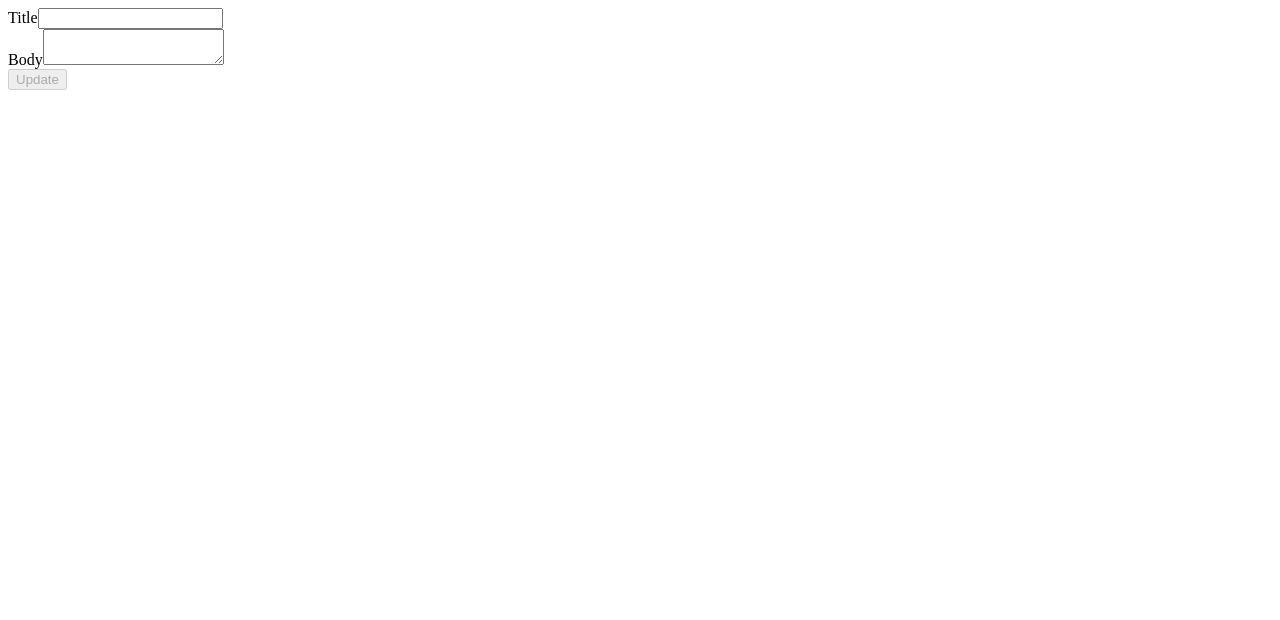
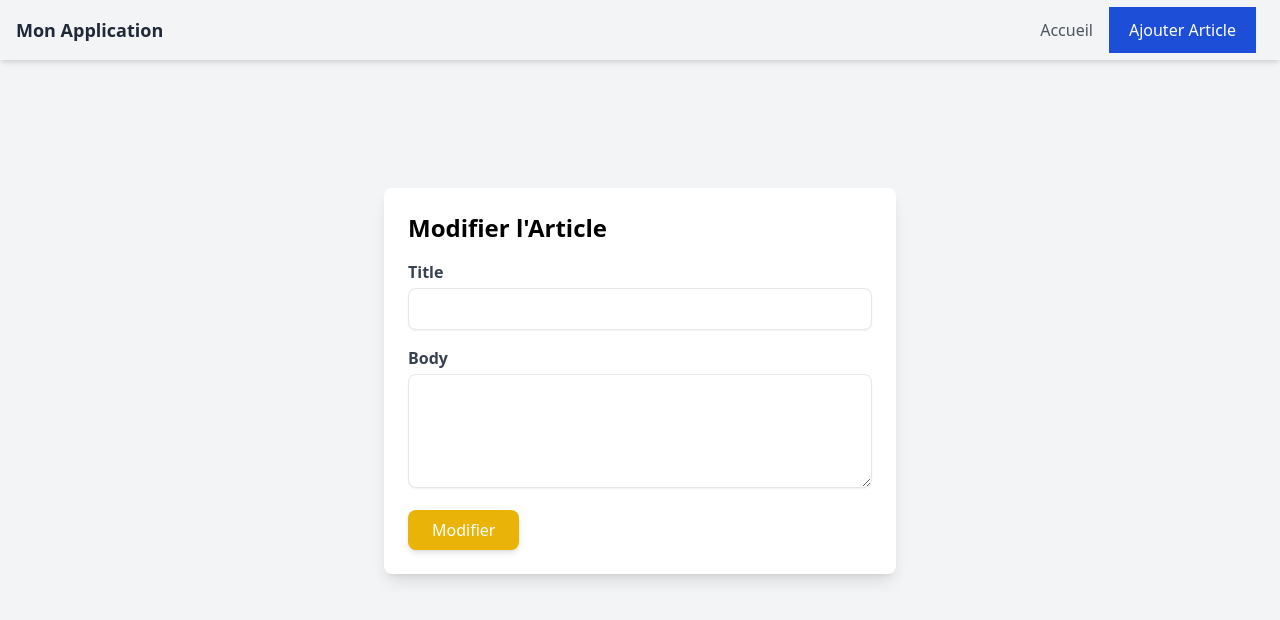
Before and after one commit to Souley97/gestion_article, an Angular app: page /edit/1 in a window 1280 px wide. Shown: the top 620 px of the page. Built offline with nearby package versions, Linux system fonts and the light colour scheme; no server answers.

Commit message:
style :styliser inteface  de l'utilisateur

```diff
--- a/package.json
+++ b/package.json
@@ -19,6 +19,7 @@
     "@angular/platform-browser-dynamic": "^17.3.0",
     "@angular/router": "^17.3.0",
     "rxjs": "~7.8.0",
+    "tailwindcss": "^3.4.7",
     "tslib": "^2.3.0",
     "zone.js": "~0.14.3"
   },
@@ -33,6 +34,7 @@
     "karma-coverage": "~2.2.0",
     "karma-jasmine": "~5.1.0",
     "karma-jasmine-html-reporter": "~2.1.0",
+    "postcss": "^8.4.40",
     "typescript": "~5.4.2"
   }
 }
--- a/src/app/app.component.html
+++ b/src/app/app.component.html
@@ -1 +1,11 @@
+
+<nav class="bg-light shadow-md p-4">
+  <div class="container mx-auto flex justify-between items-center">
+    <a routerLink="/" class="text-lg font-bold text-gray-800">Mon Application</a>
+    <div>
+      <a routerLink="/" class="text-gray-600 hover:text-gray-900 mx-2">Accueil</a>
+      <a routerLink="/create" class="text-white bg-blue-700 px-5 py-3 roundel-xl hover:text-gray-900 mx-2">Ajouter Article</a>
+    </div>
+  </div>
+</nav>
 <router-outlet></router-outlet>
--- a/src/app/app.component.ts
+++ b/src/app/app.component.ts
@@ -1,10 +1,10 @@
 import { Component } from '@angular/core';
-import { RouterOutlet } from '@angular/router';
+import { RouterLink, RouterOutlet } from '@angular/router';
 
 @Component({
   selector: 'app-root',
   standalone: true,
-  imports: [RouterOutlet],
+  imports: [RouterOutlet, RouterLink],
   templateUrl: './app.component.html',
   styleUrl: './app.component.css'
 })
--- a/src/app/articles/create/create.component.html
+++ b/src/app/articles/create/create.component.html
@@ -1,19 +1,21 @@
-<form [formGroup]="articleForm" (ngSubmit)="onSubmit()">
-    <div>
-      <label for="title">Title</label>
-      <input id="title" formControlName="title" />
-      <div *ngIf="articleForm.get('title')?.invalid && articleForm.get('title')?.touched">
+<form [formGroup]="articleForm" (ngSubmit)="onSubmit()" class="p-4 max-w-lg mt-32 mx-auto bg-white rounded-lg shadow-md">
+    <div class="mb-4">
+      <label for="title" class="block text-gray-700 text-sm font-bold mb-2">Title</label>
+      <input id="title" formControlName="title" type="text" class="border border-gray-300 rounded-lg py-2 px-3 w-full focus:outline-none focus:ring-2 focus:ring-blue-500" />
+      <div *ngIf="articleForm.get('title')?.invalid && articleForm.get('title')?.touched" class="text-red-500 text-xs mt-1">
         Title is required
       </div>
     </div>
 
-    <div>
-      <label for="body">Body</label>
-      <textarea id="body" formControlName="body"></textarea>
-      <div *ngIf="articleForm.get('body')?.invalid && articleForm.get('body')?.touched">
+    <div class="mb-4">
+      <label for="body" class="block text-gray-700 text-sm font-bold mb-2">Body</label>
+      <textarea id="body" formControlName="body" class="border border-gray-300 rounded-lg py-2 px-3 w-full h-32 resize-none focus:outline-none focus:ring-2 focus:ring-blue-500"></textarea>
+      <div *ngIf="articleForm.get('body')?.invalid && articleForm.get('body')?.touched" class="text-red-500 text-xs mt-1">
         Body is required
       </div>
     </div>
 
-    <button type="submit" [disabled]="articleForm.invalid">Submit</button>
+    <button type="submit" [disabled]="articleForm.invalid" class="bg-blue-500 text-white px-4 py-2 rounded-lg hover:bg-blue-600 disabled:opacity-50">
+      Submit
+    </button>
   </form>
--- a/src/app/articles/edit/edit.component.html
+++ b/src/app/articles/edit/edit.component.html
@@ -1,20 +1,37 @@
+<form [formGroup]="articleForm" (ngSubmit)="onSubmit()" class="bg-white p-6 mt-32 rounded-lg shadow-lg max-w-lg mx-auto">
+    <h2 class="text-2xl font-bold mb-4">Modifier l'Article</h2>
 
-<form [formGroup]="articleForm" (ngSubmit)="onSubmit()">
-    <div>
-      <label for="title">Title</label>
-      <input id="title" formControlName="title" />
-      <div *ngIf="articleForm.get('title')?.invalid && articleForm.get('title')?.touched">
+    <div class="mb-4">
+      <label for="title" class="block text-gray-700 font-semibold mb-1">Title</label>
+      <input
+        id="title"
+        formControlName="title"
+        type="text"
+        class="w-full px-4 py-2 border rounded-lg shadow-sm focus:outline-none focus:ring-2 focus:ring-yellow-500"
+      />
+      <div *ngIf="articleForm.get('title')?.invalid && articleForm.get('title')?.touched" class="text-red-500 mt-1">
         Title is required
       </div>
     </div>
 
-    <div>
-      <label for="body">Body</label>
-      <textarea id="body" formControlName="body"></textarea>
-      <div *ngIf="articleForm.get('body')?.invalid && articleForm.get('body')?.touched">
+    <div class="mb-4">
+      <label for="body" class="block text-gray-700 font-semibold mb-1">Body</label>
+      <textarea
+        id="body"
+        formControlName="body"
+        rows="4"
+        class="w-full px-4 py-2 border rounded-lg shadow-sm focus:outline-none focus:ring-2 focus:ring-yellow-500"
+      ></textarea>
+      <div *ngIf="articleForm.get('body')?.invalid && articleForm.get('body')?.touched" class="text-red-500 mt-1">
         Body is required
       </div>
     </div>
 
-    <button type="submit" [disabled]="articleForm.invalid">Update</button>
+    <button
+      type="submit"
+      [disabled]="articleForm.invalid"
+      class="bg-yellow-500 text-white px-6 py-2 rounded-lg shadow-md hover:bg-yellow-600 focus:outline-none focus:ring-2 focus:ring-yellow-500"
+    >
+      Modifier
+    </button>
   </form>
--- a/src/app/articles/index/index.component.html
+++ b/src/app/articles/index/index.component.html
@@ -1,15 +1,28 @@
-<div *ngIf="articles.length > 0; else noArticles">
-    <h2>Liste des Articles</h2>
-    <ul>
-      <li *ngFor="let article of articles">
-        <h3>{{ article.title }}</h3>
-        <p>{{ article.body }}</p>
-        <button [routerLink]="['/article', article.id]">Détails</button>
-        <button [routerLink]="['/edit', article.id]">Modifier</button>
-        <button (click)="deleteArticle(article.id)">Supprimer</button>
-      </li>
-    </ul>
-</div>
+<div *ngIf="articles.length > 0; else noArticles" class="container mx-auto p-4">
+    <h2 class="text-2xl font-bold mb-4">Liste des Articles</h2>
+    <div class="grid grid-cols-1 sm:grid-cols-2 md:grid-cols-3 lg:grid-cols-4 gap-8">
+      <div *ngFor="let article of articles" class="bg-white p-4 rounded-lg shadow-lg flex flex-col">
+        <div class="flex-grow">
+          <h3 class="text-xl font-semibold mb-2">{{ article.title }}</h3>
+          <p class="text-gray-700 mb-4">{{ article.body }}</p>
+        </div>
+        <div class="flex justify-between mt-auto">
+          <button [routerLink]="['/article', article.id]" class="text-blue-500 px-4 py-2 rounded hover:text-blue-600">
+            <i class="fas fa-info-circle"></i>
+          </button>
+          <button [routerLink]="['/edit', article.id]" class="text-yellow-500 px-4 py-2 rounded hover:text-yellow-600">
+            <i class="fas fa-edit"></i>
+          </button>
+          <button (click)="deleteArticle(article.id)" class="text-red-500 px-4 py-2 rounded hover:text-red-600">
+            <i class="fas fa-trash"></i>
+          </button>
+        </div>
+      </div>
+    </div>
+  </div>
+
   <ng-template #noArticles>
-    <p>Aucun article disponible.</p>
+    <div class="container mx-auto p-4">
+      <p class="text-center text-gray-500">Aucun article disponible.</p>
+    </div>
   </ng-template>
--- a/src/app/articles/index/index.component.ts
+++ b/src/app/articles/index/index.component.ts
@@ -32,7 +32,7 @@ export class IndexComponent {
   fetchArticles(): void {
     this.articleService.getArticles().subscribe(
       (response) => {
-        this.articles = response;
+        this.articles = response.filter(article => article.userId === 1);
       },
       (error) => {
         console.error('Erreur lors de la récupération des articles:', error);
--- a/src/app/articles/show/show.component.html
+++ b/src/app/articles/show/show.component.html
@@ -1,5 +1,15 @@
-<h2>Détails de l'Article</h2>
-<h3>{{ article?.title }}</h3>
-<p>{{ article?.body }}</p>
-<button [routerLink]="['/edit', article?.id]">Modifier</button>
-<button [routerLink]="['/articles']">Retour à la liste</button>
+<div class="container mx-auto p-4">
+    <h2 class="text-3xl font-bold mb-4">Détails de l'Article</h2>
+    <div class="bg-white p-6 rounded-lg shadow-lg">
+      <h3 class="text-2xl font-semibold mb-2">{{ article?.title }}</h3>
+      <p class="text-gray-700 mb-4">{{ article?.body }}</p>
+      <div class="flex space-x-4">
+        <button [routerLink]="['/edit', article?.id]" class="bg-yellow-500 text-white px-4 py-2 rounded hover:bg-yellow-600">
+          Modifier
+        </button>
+        <button [routerLink]="['/']" class="bg-blue-500 text-white px-4 py-2 rounded hover:bg-blue-600">
+          Retour à la liste
+        </button>
+      </div>
+    </div>
+  </div>
--- a/src/index.html
+++ b/src/index.html
@@ -5,9 +5,11 @@
   <title>GestionArticle</title>
   <base href="/">
   <meta name="viewport" content="width=device-width, initial-scale=1">
+  <link rel="stylesheet" href="https://cdnjs.cloudflare.com/ajax/libs/font-awesome/5.15.3/css/all.min.css">
+
   <link rel="icon" type="image/x-icon" href="favicon.ico">
 </head>
-<body>
+<body class="bg-gray-100">
   <app-root></app-root>
 </body>
 </html>
--- a/src/styles.css
+++ b/src/styles.css
@@ -1 +1,3 @@
-/* You can add global styles to this file, and also import other style files */
+@tailwind base;
+@tailwind components;
+@tailwind utilities;
--- /dev/null
+++ b/tailwind.config.js
@@ -0,0 +1,8 @@
+/** @type {import('tailwindcss').Config} */
+module.exports = {
+  content: ['./src/**/*.{html,ts}', './projects/**/*.{html,ts}'],
+  theme: {
+    extend: {},
+  },
+  plugins: [],
+}
```
Also changed, not shown: 1 other file (tests, documents, lock files or other folders).
